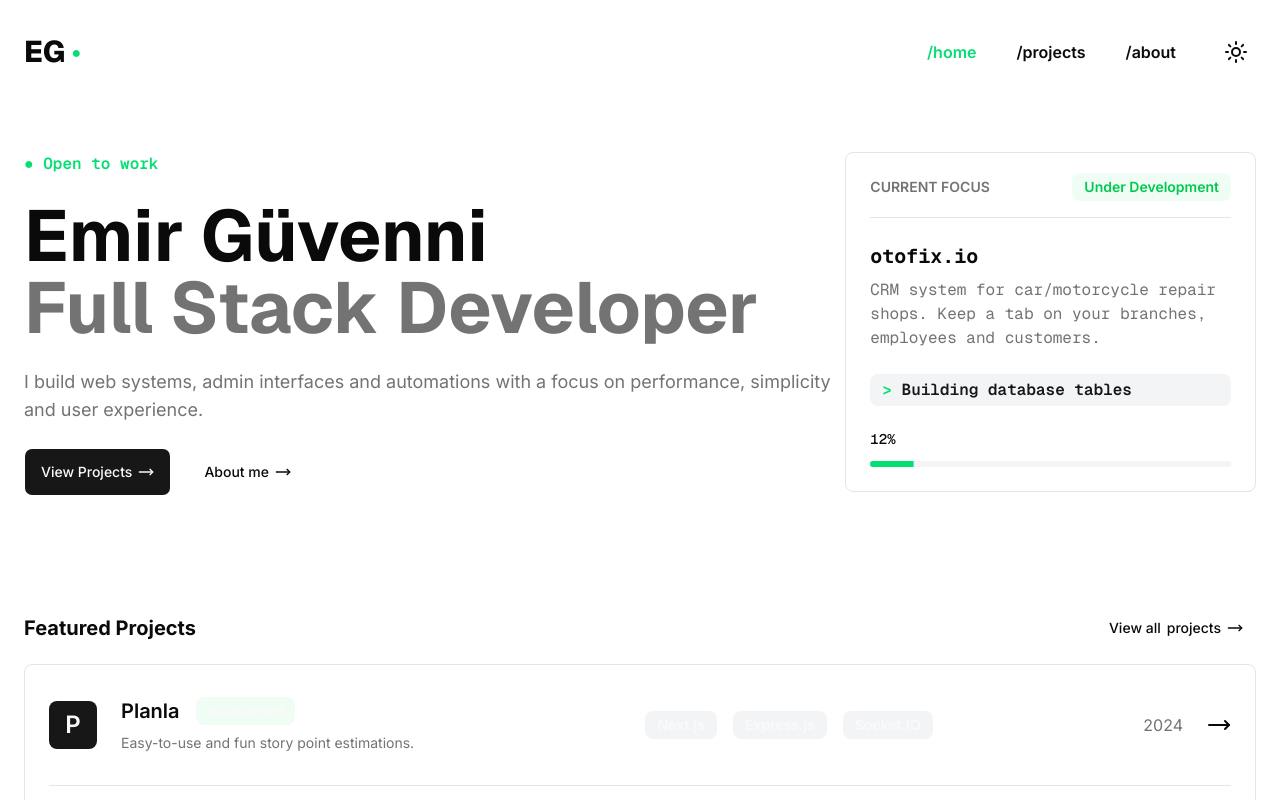
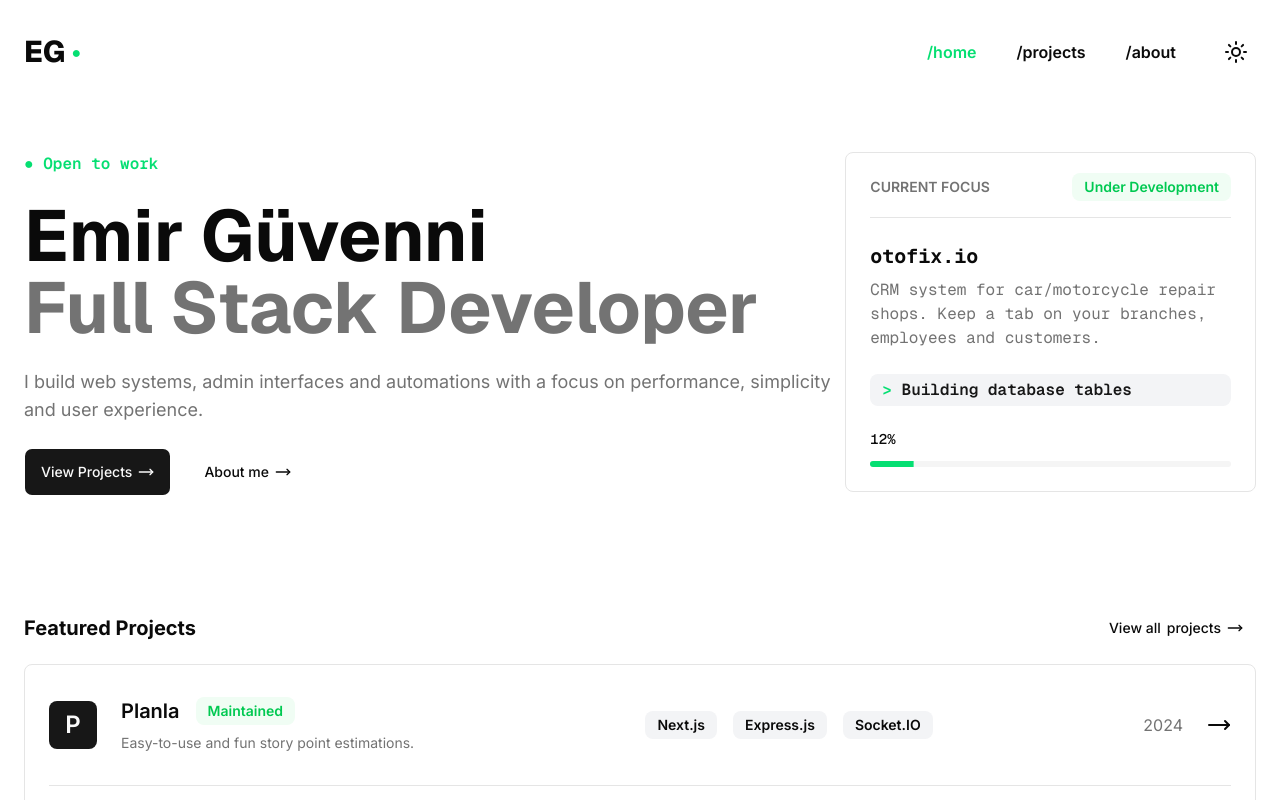
Before and after one commit to EmirGuvenni/emirguvenni, a Next.js app in the folder web/: page / in a window 1280 px wide. Shown: the top 800 px of the page. Built offline with nearby package versions, Linux system fonts and the light colour scheme.

Commit message:
fix(ui/badge): text color

```diff
--- a/web/components/shared/project-table.tsx
+++ b/web/components/shared/project-table.tsx
@@ -21,13 +21,13 @@ const getStatusClasses = (status: ProjectCardProps['status']) => {
   switch (status) {
     case 'Maintained':
     case 'Active Development': {
-      return 'bg-green-50 text-green-500 dark:bg-green-950 dark:text-green-400';
+      return 'bg-green-50 text-green-500 dark:bg-green-950 dark:text-green-400!';
     }
     case 'Archived': {
-      return 'bg-yellow-50 text-yellow-500 dark:bg-yellow-950 dark:text-yellow-400';
+      return 'bg-yellow-50 text-yellow-500 dark:bg-yellow-950 dark:text-yellow-400!';
     }
     case 'Deprecated': {
-      return 'bg-red-50 text-red-500 dark:bg-red-950 dark:text-red-400';
+      return 'bg-red-50 text-red-500 dark:bg-red-950 dark:text-red-400!';
     }
   }
 };
--- a/web/components/ui/badge.tsx
+++ b/web/components/ui/badge.tsx
@@ -3,7 +3,7 @@ import * as React from 'react';
 export function Badge({ children, className, ...props }: React.ComponentProps<'div'>) {
   return (
     <div
-      className={`text-primary-foreground w-fit rounded-md bg-gray-100 px-3 py-1 text-sm font-semibold ${className}`}
+      className={`dark:text-primary-foreground w-fit rounded-md bg-gray-100 px-3 py-1 text-sm font-semibold ${className}`}
       {...props}
     >
       {children}
```
